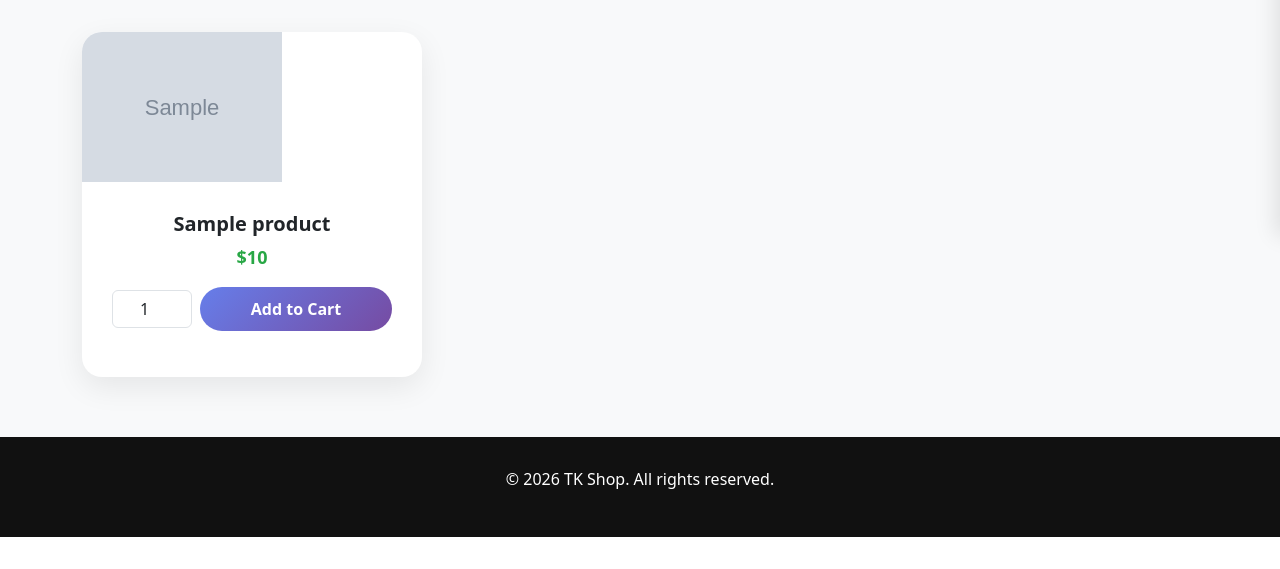
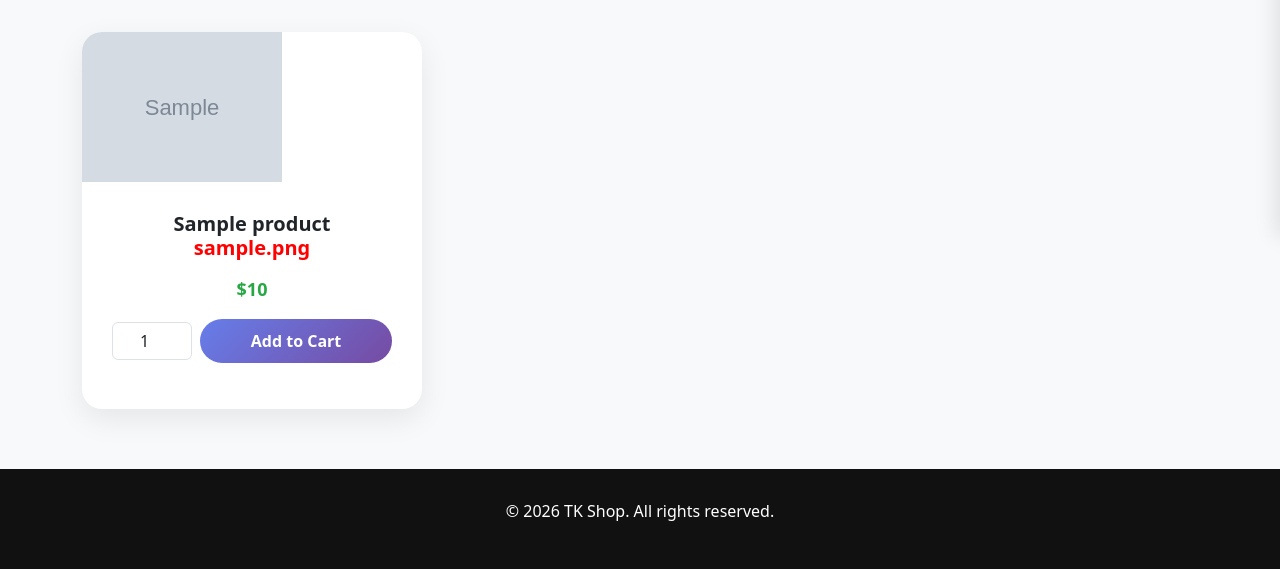
Before and after one commit to channphann/tkshop, a Flask app: page / in a window 1280 px wide. Shown: the part 564-1133 px from the top of the page. Before the commit the page ends 1101 px from the top, so only its background shows below. Run offline with Flask 3, Linux system fonts and the light colour scheme; tables that the repository leaves empty hold one stand-in row (values such as "Sample post"); grey boxes marked "Sample" are stand-in pictures.

Commit message:
Add files via upload

```diff
--- a/templates/index.html
+++ b/templates/index.html
@@ -91,6 +91,7 @@
 
             <h5 style="font-weight:600;">
                 {{ product.name }}
+                <p style="color:red;">{{ product.image }}</p>
             </h5>
 
             <p style="color:#28a745; font-size:18px; font-weight:600;">
```
